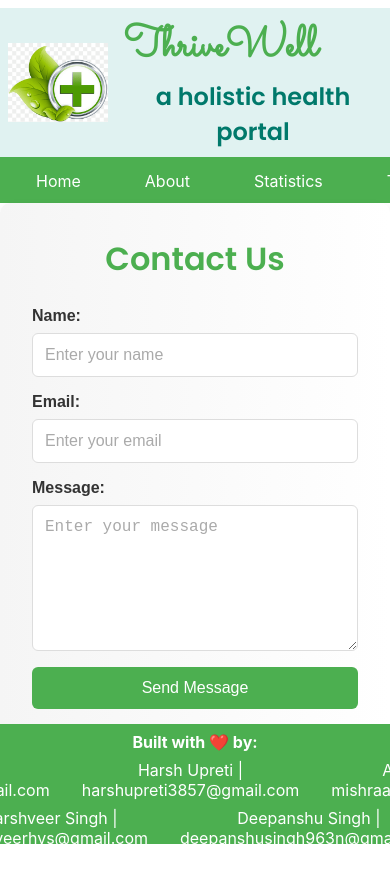
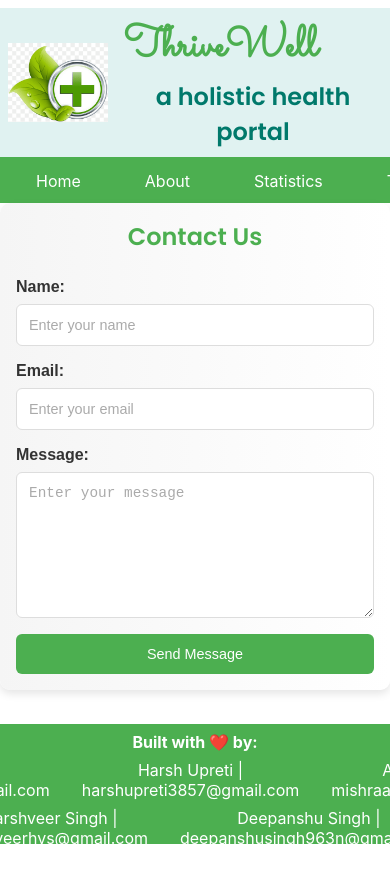
Before and after one commit to ajju-devs/ThriveWell, a React (Create React App) app: page /contact in a window 390 px wide. Shown: the top 882 px of the page. Built offline with nearby package versions, Linux system fonts and the light colour scheme.

Commit message:
Update Contact.css

```diff
--- a/src/components/Contact.css
+++ b/src/components/Contact.css
@@ -82,3 +82,23 @@ button:hover {
   margin-top: 1rem;
   font-weight: bold;
 }
+
+
+@media (max-width: 768px) {
+  .contact {
+    padding: 1rem;
+  }
+
+  .contact h2 {
+    font-size: 1.5rem;
+  }
+
+  .form-group input,
+  .form-group textarea {
+    font-size: 0.9rem;
+  }
+
+  button {
+    font-size: 0.9rem;
+  }
+}
```
